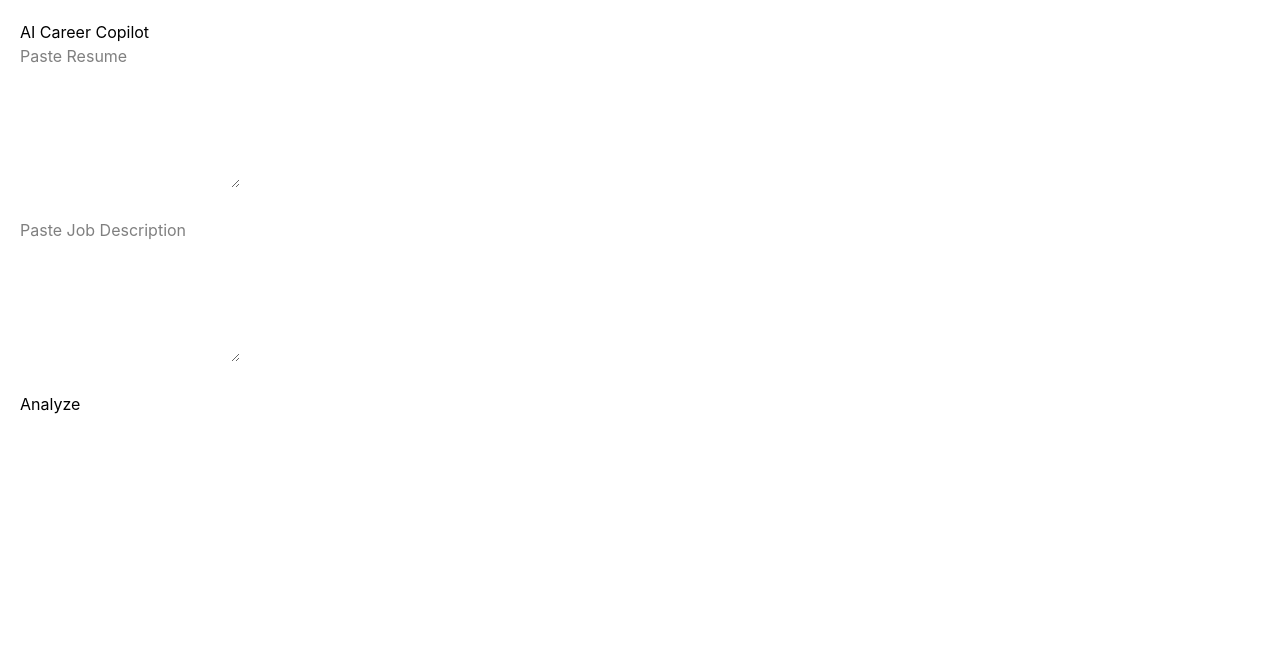
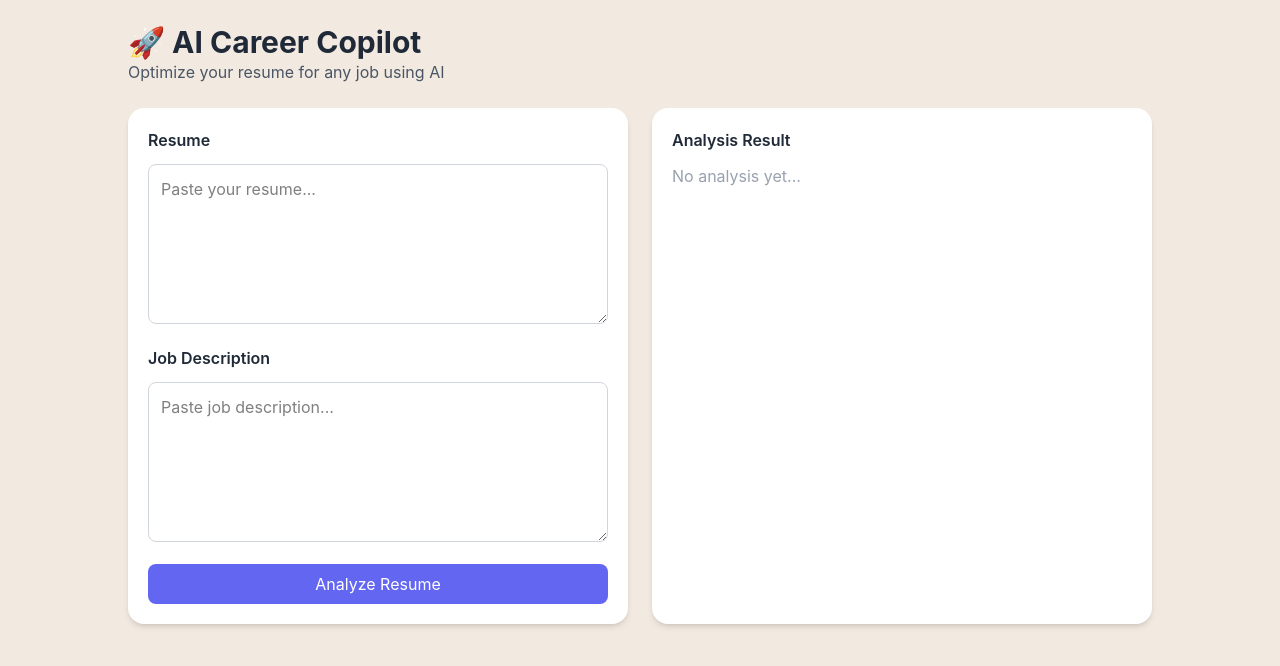
Before and after one commit to Vani-Kumari/ai-career, a React app in the folder frontend/: page / in a window 1280 px wide. Shown: the top 666 px of the page. Built offline with nearby package versions, Linux system fonts and the light colour scheme; the HTML template or start-up script is replaced by a standard one.

Commit message:
Component and page creation

```diff
--- a/frontend/src/App.jsx
+++ b/frontend/src/App.jsx
@@ -3,58 +3,130 @@ import axios from "axios";
 
 function App() {
   const [resume, setResume] = useState("");
-  const [jobDesc, setJobDesc] = useState("");
+  const [jd, setJd] = useState("");
   const [result, setResult] = useState(null);
+  const [loading, setLoading] = useState(false);
 
   const handleAnalyze = async () => {
     try {
+      setLoading(true);
       const res = await axios.post("http://127.0.0.1:8000/analyze", {
         resume_text: resume,
-        job_description: jobDesc,
+        job_description: jd,
       });
-
       setResult(res.data.ai_response);
     } catch (err) {
       console.error(err);
-      alert("Error analyzing");
+    } finally {
+      setLoading(false);
     }
   };
 
   return (
-    <div style={{ padding: "20px" }}>
-      <h1>AI Career Copilot</h1>
+    <div className="min-h-screen bg-[#F2EAE0] p-6">
+
+      {/* Header */}
+      <div className="max-w-5xl mx-auto mb-6">
+        <h1 className="text-3xl font-bold text-[#1F2937]">
+          🚀 AI Career Copilot
+        </h1>
+        <p className="text-gray-600">
+          Optimize your resume for any job using AI
+        </p>
+      </div>
+
+      <div className="max-w-5xl mx-auto grid md:grid-cols-2 gap-6">
+
+        {/* LEFT PANEL */}
+        <div className="bg-white p-5 rounded-2xl shadow-md">
+          <h2 className="font-semibold mb-3 text-[#1F2937]">Resume</h2>
 
           <textarea
-        placeholder="Paste Resume"
-        rows={6}
-        value={resume}
+            placeholder="Paste your resume..."
+            className="w-full h-40 border border-gray-300 p-3 rounded-lg focus:outline-none focus:ring-2 focus:ring-[#6366F1]"
             onChange={(e) => setResume(e.target.value)}
           />
 
-      <br /><br />
+          <h2 className="font-semibold mt-4 mb-3 text-[#1F2937]">
+            Job Description
+          </h2>
 
           <textarea
-        placeholder="Paste Job Description"
-        rows={6}
-        value={jobDesc}
-        onChange={(e) => setJobDesc(e.target.value)}
+            placeholder="Paste job description..."
+            className="w-full h-40 border border-gray-300 p-3 rounded-lg focus:outline-none focus:ring-2 focus:ring-[#6366F1]"
+            onChange={(e) => setJd(e.target.value)}
           />
 
-      <br /><br />
+          <button
+            onClick={handleAnalyze}
+            className="w-full mt-4 bg-[#6366F1] text-white py-2 rounded-lg hover:bg-[#4F46E5] transition"
+          >
+            {loading ? "Analyzing..." : "Analyze Resume"}
+          </button>
+        </div>
 
-      <button onClick={handleAnalyze}>Analyze</button>
+        {/* RIGHT PANEL */}
+        <div className="bg-white p-5 rounded-2xl shadow-md">
+          <h2 className="font-semibold mb-3 text-[#1F2937]">
+            Analysis Result
+          </h2>
+
+          {!result && (
+            <p className="text-gray-400">No analysis yet...</p>
+          )}
 
           {result && (
-        <div style={{ marginTop: "20px" }}>
-          <h2>Match Score: {result.match_score}</h2>
+            <div className="space-y-4">
 
-          <p><b>Matched Skills:</b> {result.matched_skills.join(", ")}</p>
+              {/* Score */}
+              <div>
+                <p className="text-sm text-gray-500">Match Score</p>
+                <p className="text-3xl font-bold text-[#6366F1]">
+                  {Math.round(result.match_score * 100)}%
+                </p>
+              </div>
 
-          <p><b>Missing Skills:</b> {result.missing_skills.join(", ")}</p>
+              {/* Matched Skills */}
+              <div>
+                <p className="text-sm text-gray-500 mb-1">Matched Skills</p>
+                <div className="flex flex-wrap gap-2">
+                  {result.matched_skills.map((s, i) => (
+                    <span
+                      key={i}
+                      className="bg-green-100 text-green-700 px-2 py-1 rounded"
+                    >
+                      {s}
+                    </span>
+                  ))}
+                </div>
+              </div>
 
-          <p><b>Summary:</b> {result.summary}</p>
+              {/* Missing Skills */}
+              <div>
+                <p className="text-sm text-gray-500 mb-1">Missing Skills</p>
+                <div className="flex flex-wrap gap-2">
+                  {result.missing_skills.map((s, i) => (
+                    <span
+                      key={i}
+                      className="bg-red-100 text-red-700 px-2 py-1 rounded"
+                    >
+                      {s}
+                    </span>
+                  ))}
+                </div>
+              </div>
+
+              {/* Summary */}
+              <div>
+                <p className="text-sm text-gray-500 mb-1">Summary</p>
+                <p className="text-gray-700">{result.summary}</p>
+              </div>
+
             </div>
           )}
+        </div>
+
+      </div>
     </div>
   );
 }
--- /dev/null
+++ b/frontend/src/components/Header.jsx
@@ -0,0 +1,9 @@
+
+
+const Header = () => {
+  return (
+    <div>Header</div>
+  )
+}
+
+export default Header
--- /dev/null
+++ b/frontend/src/components/InputPanel.jsx
@@ -0,0 +1,7 @@
+
+
+export const InputPanel = () => {
+  return (
+    <div>InputPanel</div>
+  )
+}
--- /dev/null
+++ b/frontend/src/components/ResultPanel.jsx
@@ -0,0 +1,7 @@
+
+
+export const ResultPanel = () => {
+  return (
+    <div>ResultPanel</div>
+  )
+}
--- /dev/null
+++ b/frontend/src/components/SkillTag.jsx
@@ -0,0 +1,7 @@
+
+
+export default function SkillTag() {
+  return (
+    <div>SkillTag</div>
+  )
+}
```
Also changed, not shown: frontend/src/pages/Dashboard.jsx (added). Lines whose indentation alone changed are shown as unchanged.
